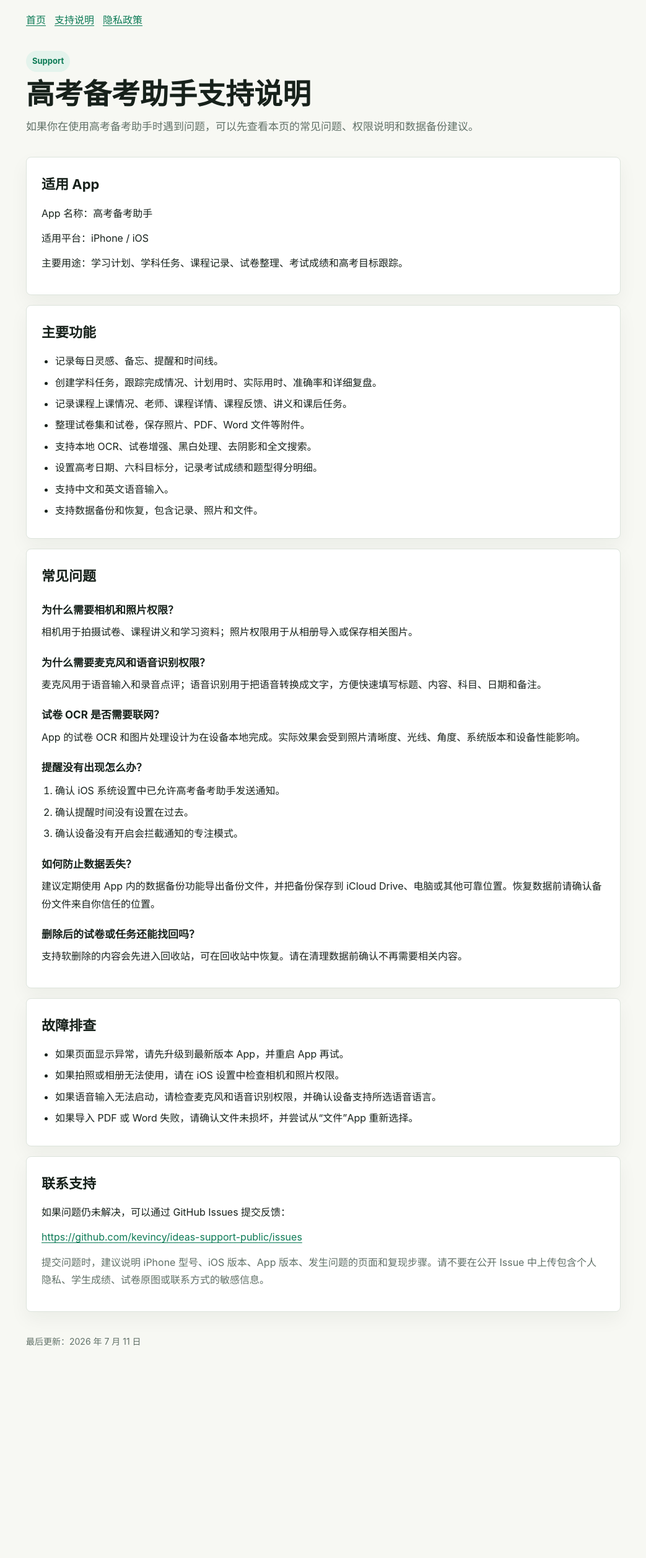
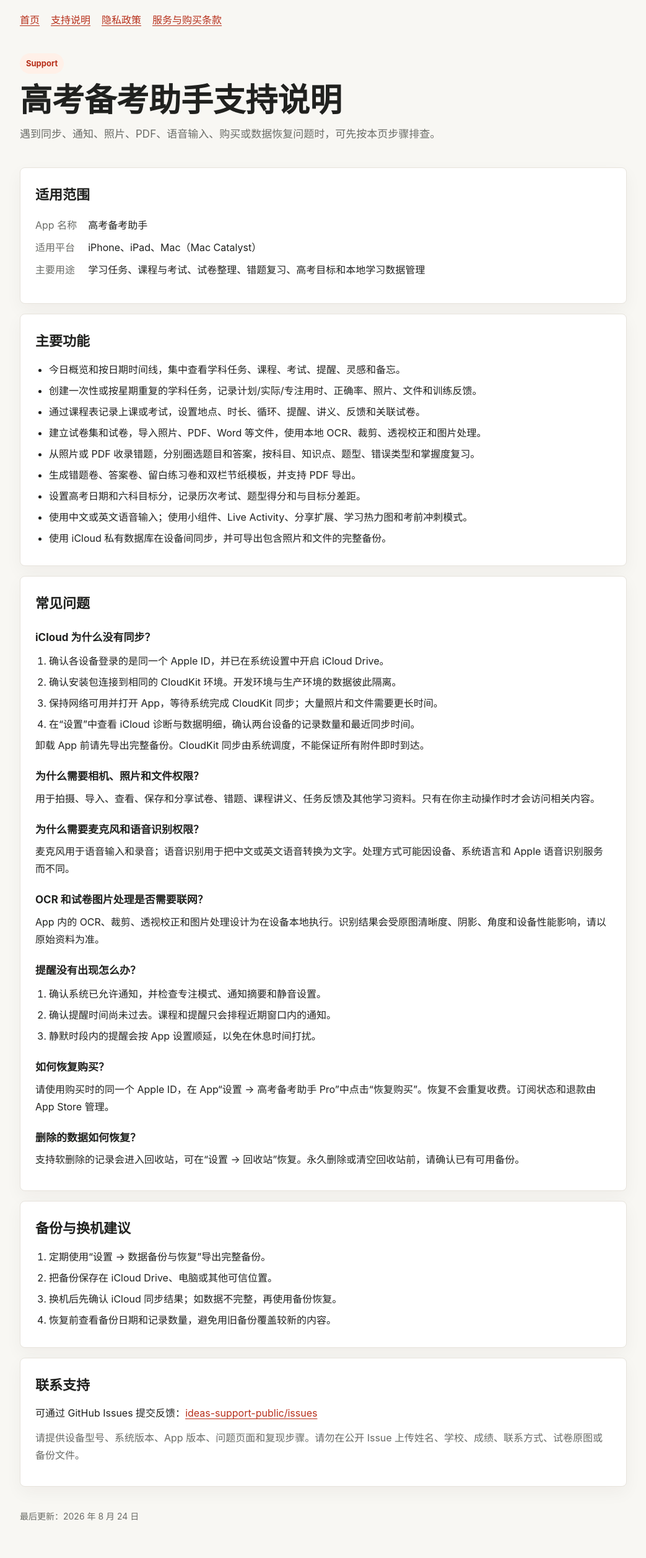
Before and after one commit to kevincy/ideas-support-public, a plain HTML site: page support.html in a window 1280 px wide. Shown: the whole page at 62% size, without its empty margins (118-1161 px from the left). Before the commit the page ends 2231 px from the top, so only its background shows below. Drawn offline with Linux system fonts and the light colour scheme.

Commit message:
Update support site for App Store release

```diff
--- /dev/null
+++ b/style.css
@@ -0,0 +1,46 @@
+:root {
+  color-scheme: light;
+  --bg: #f8f7f3;
+  --card: #ffffff;
+  --ink: #20211f;
+  --muted: #696b66;
+  --line: #e7e3dc;
+  --accent: #d94a2b;
+  --accent-strong: #b72f1a;
+  --accent-soft: #fff0e8;
+}
+* { box-sizing: border-box; }
+body { margin: 0; background: var(--bg); color: var(--ink); font-family: -apple-system, BlinkMacSystemFont, "SF Pro Text", "PingFang SC", "Hiragino Sans GB", "Microsoft YaHei", sans-serif; line-height: 1.75; }
+nav, header, main, footer { width: min(980px, calc(100% - 32px)); margin: 0 auto; }
+nav { display: flex; gap: 18px; flex-wrap: wrap; padding-top: 18px; }
+a { color: var(--accent-strong); text-decoration-thickness: 1px; text-underline-offset: 3px; }
+header { padding: 40px 0 22px; }
+.home-header { padding-top: 56px; }
+.tag { display: inline-flex; align-items: center; gap: 8px; margin-bottom: 14px; padding: 5px 10px; border-radius: 999px; background: var(--accent-soft); color: var(--accent-strong); font-size: 13px; font-weight: 700; }
+h1 { margin: 0 0 12px; font-size: clamp(32px, 6vw, 52px); line-height: 1.1; letter-spacing: 0; }
+h2 { margin: 0 0 12px; font-size: 22px; letter-spacing: 0; }
+h3 { margin: 22px 0 6px; font-size: 17px; letter-spacing: 0; }
+p { margin: 0 0 12px; }
+.lead { max-width: 780px; margin: 0; color: var(--muted); font-size: 17px; }
+.grid { display: grid; grid-template-columns: repeat(auto-fit, minmax(240px, 1fr)); gap: 14px; margin: 18px 0 34px; }
+.card, section { padding: 24px; border: 1px solid var(--line); border-radius: 8px; background: var(--card); box-shadow: 0 10px 28px rgba(38, 33, 26, 0.045); }
+.card { display: block; min-height: 168px; color: inherit; text-decoration: none; }
+.card:hover { border-color: rgba(217, 74, 43, 0.35); transform: translateY(-1px); }
+.card p, .muted { color: var(--muted); }
+section { margin: 16px 0; }
+.notice { border-left: 4px solid var(--accent); }
+.feature-grid { display: grid; grid-template-columns: repeat(auto-fit, minmax(260px, 1fr)); gap: 12px 24px; padding: 0; list-style: none; }
+ul, ol { padding-left: 22px; margin: 8px 0 0; }
+li { margin: 6px 0; }
+.meta { display: grid; grid-template-columns: max-content 1fr; gap: 8px 18px; }
+.meta dt { color: var(--muted); }
+.meta dd { margin: 0; }
+footer { padding: 20px 0 42px; color: var(--muted); font-size: 14px; }
+@media (max-width: 560px) {
+  nav, header, main, footer { width: min(100% - 24px, 980px); }
+  header { padding-top: 30px; }
+  .home-header { padding-top: 42px; }
+  .card, section { padding: 20px; }
+  .meta { grid-template-columns: 1fr; gap: 2px; }
+  .meta dd { margin-bottom: 8px; }
+}
--- a/support.html
+++ b/support.html
@@ -1,173 +1,27 @@
 <!doctype html>
 <html lang="zh-Hans">
 <head>
-  <meta charset="utf-8">
-  <meta name="viewport" content="width=device-width, initial-scale=1">
-  <title>高考备考助手 - 支持说明</title>
-  <meta name="description" content="高考备考助手 App 支持说明、常见问题和联系方式。">
-  <style>
-    :root {
-      color-scheme: light;
-      --bg: #f7f8f3;
-      --card: #ffffff;
-      --ink: #17211b;
-      --muted: #607067;
-      --line: #dde4dc;
-      --accent: #0b7a55;
-      --accent-soft: #e4f3ec;
-    }
-    * { box-sizing: border-box; }
-    body {
-      margin: 0;
-      background: var(--bg);
-      color: var(--ink);
-      font-family: -apple-system, BlinkMacSystemFont, "SF Pro Text", "PingFang SC", "Hiragino Sans GB", "Microsoft YaHei", sans-serif;
-      line-height: 1.78;
-    }
-    nav, header, main, footer {
-      width: min(960px, calc(100% - 32px));
-      margin: 0 auto;
-    }
-    nav {
-      padding: 18px 0 0;
-      display: flex;
-      gap: 14px;
-      flex-wrap: wrap;
-    }
-    a { color: var(--accent); text-decoration-thickness: 1px; text-underline-offset: 3px; }
-    header { padding: 36px 0 18px; }
-    h1 {
-      margin: 0 0 12px;
-      font-size: clamp(30px, 5vw, 46px);
-      line-height: 1.12;
-      letter-spacing: 0;
-    }
-    .lead {
-      max-width: 740px;
-      color: var(--muted);
-      font-size: 17px;
-      margin: 0;
-    }
-    section {
-      margin: 16px 0;
-      padding: 24px;
-      background: var(--card);
-      border: 1px solid var(--line);
-      border-radius: 8px;
-      box-shadow: 0 12px 30px rgba(23, 33, 27, 0.05);
-    }
-    h2 {
-      margin: 0 0 12px;
-      font-size: 22px;
-      letter-spacing: 0;
-    }
-    h3 {
-      margin: 20px 0 6px;
-      font-size: 17px;
-      letter-spacing: 0;
-    }
-    p { margin: 0 0 12px; }
-    ul, ol { padding-left: 22px; margin: 8px 0 0; }
-    li { margin: 6px 0; }
-    .tag {
-      display: inline-block;
-      margin-bottom: 10px;
-      padding: 5px 10px;
-      border-radius: 999px;
-      background: var(--accent-soft);
-      color: var(--accent);
-      font-size: 13px;
-      font-weight: 700;
-    }
-    .muted { color: var(--muted); }
-    footer {
-      padding: 20px 0 42px;
-      color: var(--muted);
-      font-size: 14px;
-    }
-  </style>
+  <meta charset="utf-8"><meta name="viewport" content="width=device-width, initial-scale=1">
+  <title>高考备考助手 - 支持说明</title><meta name="description" content="高考备考助手 App 功能说明、常见问题、同步与购买支持。"><link rel="stylesheet" href="./style.css">
 </head>
 <body>
-  <nav aria-label="站点导航">
-    <a href="./index.html">首页</a>
-    <a href="./support.html">支持说明</a>
-    <a href="./privacy.html">隐私政策</a>
-  </nav>
-
-  <header>
-    <span class="tag">Support</span>
-    <h1>高考备考助手支持说明</h1>
-    <p class="lead">如果你在使用高考备考助手时遇到问题，可以先查看本页的常见问题、权限说明和数据备份建议。</p>
-  </header>
-
+  <nav aria-label="站点导航"><a href="./index.html">首页</a><a href="./support.html">支持说明</a><a href="./privacy.html">隐私政策</a><a href="./terms.html">服务与购买条款</a></nav>
+  <header><span class="tag">Support</span><h1>高考备考助手支持说明</h1><p class="lead">遇到同步、通知、照片、PDF、语音输入、购买或数据恢复问题时，可先按本页步骤排查。</p></header>
   <main>
-    <section>
-      <h2>适用 App</h2>
-      <p>App 名称：高考备考助手</p>
-      <p>适用平台：iPhone / iOS</p>
-      <p>主要用途：学习计划、学科任务、课程记录、试卷整理、考试成绩和高考目标跟踪。</p>
+    <section><h2>适用范围</h2><dl class="meta"><dt>App 名称</dt><dd>高考备考助手</dd><dt>适用平台</dt><dd>iPhone、iPad、Mac（Mac Catalyst）</dd><dt>主要用途</dt><dd>学习任务、课程与考试、试卷整理、错题复习、高考目标和本地学习数据管理</dd></dl></section>
+    <section><h2>主要功能</h2><ul><li>今日概览和按日期时间线，集中查看学科任务、课程、考试、提醒、灵感和备忘。</li><li>创建一次性或按星期重复的学科任务，记录计划/实际/专注用时、正确率、照片、文件和训练反馈。</li><li>通过课程表记录上课或考试，设置地点、时长、循环、提醒、讲义、反馈和关联试卷。</li><li>建立试卷集和试卷，导入照片、PDF、Word 等文件，使用本地 OCR、裁剪、透视校正和图片处理。</li><li>从照片或 PDF 收录错题，分别圈选题目和答案，按科目、知识点、题型、错误类型和掌握度复习。</li><li>生成错题卷、答案卷、留白练习卷和双栏节纸模板，并支持 PDF 导出。</li><li>设置高考日期和六科目标分，记录历次考试、题型得分和与目标分差距。</li><li>使用中文或英文语音输入；使用小组件、Live Activity、分享扩展、学习热力图和考前冲刺模式。</li><li>使用 iCloud 私有数据库在设备间同步，并可导出包含照片和文件的完整备份。</li></ul></section>
+    <section><h2>常见问题</h2>
+      <h3>iCloud 为什么没有同步？</h3><ol><li>确认各设备登录的是同一个 Apple ID，并已在系统设置中开启 iCloud Drive。</li><li>确认安装包连接到相同的 CloudKit 环境。开发环境与生产环境的数据彼此隔离。</li><li>保持网络可用并打开 App，等待系统完成 CloudKit 同步；大量照片和文件需要更长时间。</li><li>在“设置”中查看 iCloud 诊断与数据明细，确认两台设备的记录数量和最近同步时间。</li></ol><p>卸载 App 前请先导出完整备份。CloudKit 同步由系统调度，不能保证所有附件即时到达。</p>
+      <h3>为什么需要相机、照片和文件权限？</h3><p>用于拍摄、导入、查看、保存和分享试卷、错题、课程讲义、任务反馈及其他学习资料。只有在你主动操作时才会访问相关内容。</p>
+      <h3>为什么需要麦克风和语音识别权限？</h3><p>麦克风用于语音输入和录音；语音识别用于把中文或英文语音转换为文字。处理方式可能因设备、系统语言和 Apple 语音识别服务而不同。</p>
+      <h3>OCR 和试卷图片处理是否需要联网？</h3><p>App 内的 OCR、裁剪、透视校正和图片处理设计为在设备本地执行。识别结果会受原图清晰度、阴影、角度和设备性能影响，请以原始资料为准。</p>
+      <h3>提醒没有出现怎么办？</h3><ol><li>确认系统已允许通知，并检查专注模式、通知摘要和静音设置。</li><li>确认提醒时间尚未过去。课程和提醒只会排程近期窗口内的通知。</li><li>静默时段内的提醒会按 App 设置顺延，以免在休息时间打扰。</li></ol>
+      <h3>如何恢复购买？</h3><p>请使用购买时的同一个 Apple ID，在 App“设置 → 高考备考助手 Pro”中点击“恢复购买”。恢复不会重复收费。订阅状态和退款由 App Store 管理。</p>
+      <h3>删除的数据如何恢复？</h3><p>支持软删除的记录会进入回收站，可在“设置 → 回收站”恢复。永久删除或清空回收站前，请确认已有可用备份。</p>
     </section>
-
-    <section>
-      <h2>主要功能</h2>
-      <ul>
-        <li>记录每日灵感、备忘、提醒和时间线。</li>
-        <li>创建学科任务，跟踪完成情况、计划用时、实际用时、准确率和详细复盘。</li>
-        <li>记录课程上课情况、老师、课程详情、课程反馈、讲义和课后任务。</li>
-        <li>整理试卷集和试卷，保存照片、PDF、Word 文件等附件。</li>
-        <li>支持本地 OCR、试卷增强、黑白处理、去阴影和全文搜索。</li>
-        <li>设置高考日期、六科目标分，记录考试成绩和题型得分明细。</li>
-        <li>支持中文和英文语音输入。</li>
-        <li>支持数据备份和恢复，包含记录、照片和文件。</li>
-      </ul>
-    </section>
-
-    <section>
-      <h2>常见问题</h2>
-
-      <h3>为什么需要相机和照片权限？</h3>
-      <p>相机用于拍摄试卷、课程讲义和学习资料；照片权限用于从相册导入或保存相关图片。</p>
-
-      <h3>为什么需要麦克风和语音识别权限？</h3>
-      <p>麦克风用于语音输入和录音点评；语音识别用于把语音转换成文字，方便快速填写标题、内容、科目、日期和备注。</p>
-
-      <h3>试卷 OCR 是否需要联网？</h3>
-      <p>App 的试卷 OCR 和图片处理设计为在设备本地完成。实际效果会受到照片清晰度、光线、角度、系统版本和设备性能影响。</p>
-
-      <h3>提醒没有出现怎么办？</h3>
-      <ol>
-        <li>确认 iOS 系统设置中已允许高考备考助手发送通知。</li>
-        <li>确认提醒时间没有设置在过去。</li>
-        <li>确认设备没有开启会拦截通知的专注模式。</li>
-      </ol>
-
-      <h3>如何防止数据丢失？</h3>
-      <p>建议定期使用 App 内的数据备份功能导出备份文件，并把备份保存到 iCloud Drive、电脑或其他可靠位置。恢复数据前请确认备份文件来自你信任的位置。</p>
-
-      <h3>删除后的试卷或任务还能找回吗？</h3>
-      <p>支持软删除的内容会先进入回收站，可在回收站中恢复。请在清理数据前确认不再需要相关内容。</p>
-    </section>
-
-    <section>
-      <h2>故障排查</h2>
-      <ul>
-        <li>如果页面显示异常，请先升级到最新版本 App，并重启 App 再试。</li>
-        <li>如果拍照或相册无法使用，请在 iOS 设置中检查相机和照片权限。</li>
-        <li>如果语音输入无法启动，请检查麦克风和语音识别权限，并确认设备支持所选语音语言。</li>
-        <li>如果导入 PDF 或 Word 失败，请确认文件未损坏，并尝试从“文件”App 重新选择。</li>
-      </ul>
-    </section>
-
-    <section>
-      <h2>联系支持</h2>
-      <p>如果问题仍未解决，可以通过 GitHub Issues 提交反馈：</p>
-      <p><a href="https://github.com/kevincy/ideas-support-public/issues">https://github.com/kevincy/ideas-support-public/issues</a></p>
-      <p class="muted">提交问题时，建议说明 iPhone 型号、iOS 版本、App 版本、发生问题的页面和复现步骤。请不要在公开 Issue 中上传包含个人隐私、学生成绩、试卷原图或联系方式的敏感信息。</p>
-    </section>
+    <section><h2>备份与换机建议</h2><ol><li>定期使用“设置 → 数据备份与恢复”导出完整备份。</li><li>把备份保存在 iCloud Drive、电脑或其他可信位置。</li><li>换机后先确认 iCloud 同步结果；如数据不完整，再使用备份恢复。</li><li>恢复前查看备份日期和记录数量，避免用旧备份覆盖较新的内容。</li></ol></section>
+    <section><h2>联系支持</h2><p>可通过 GitHub Issues 提交反馈：<a href="https://github.com/kevincy/ideas-support-public/issues">ideas-support-public/issues</a></p><p class="muted">请提供设备型号、系统版本、App 版本、问题页面和复现步骤。请勿在公开 Issue 上传姓名、学校、成绩、联系方式、试卷原图或备份文件。</p></section>
   </main>
-
-  <footer>
-    <p>最后更新：2026 年 7 月 11 日</p>
-  </footer>
+  <footer><p>最后更新：2026 年 8 月 24 日</p></footer>
 </body>
 </html>
```
Also changed, not shown: index.html (+10 -133 lines), privacy.html (+16 -180 lines), terms.html (added, +23 -0 lines), 1 other file.
